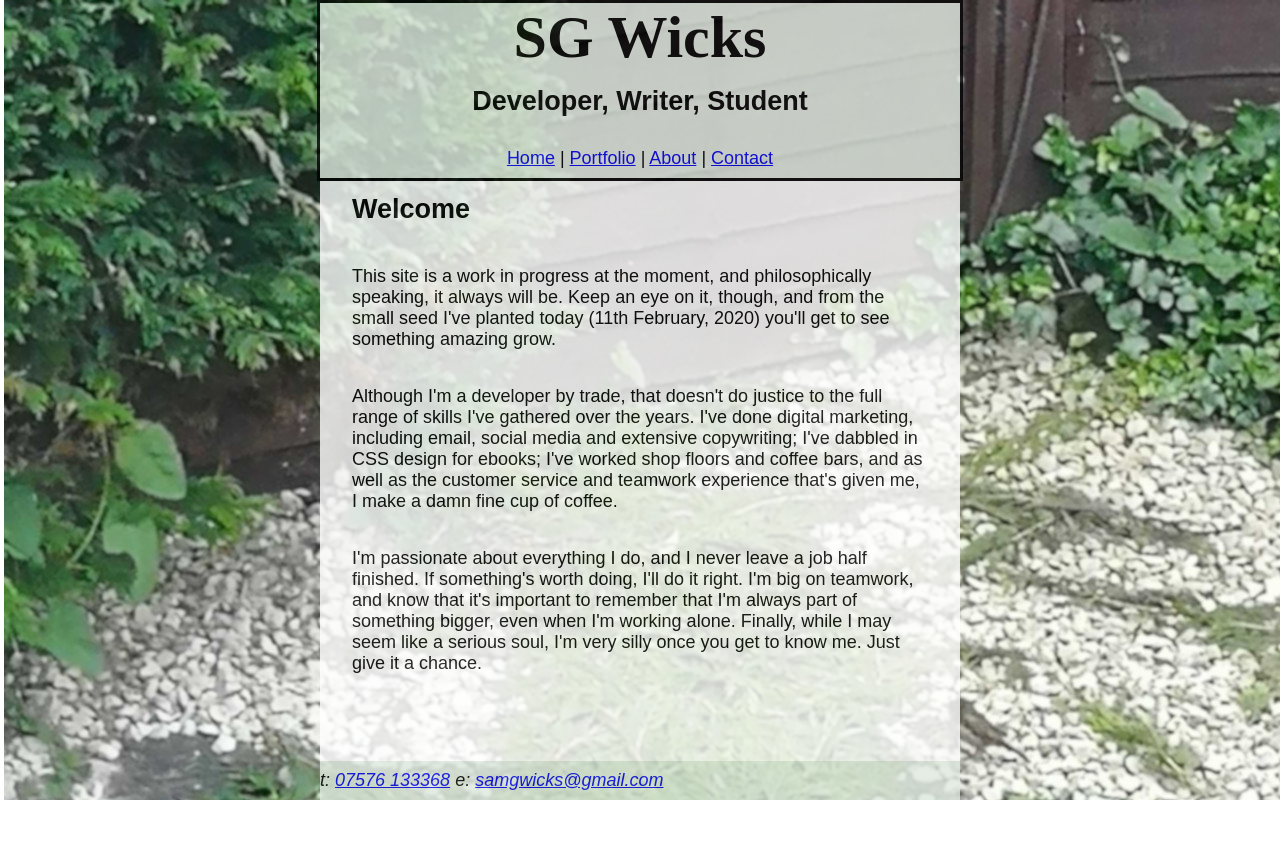
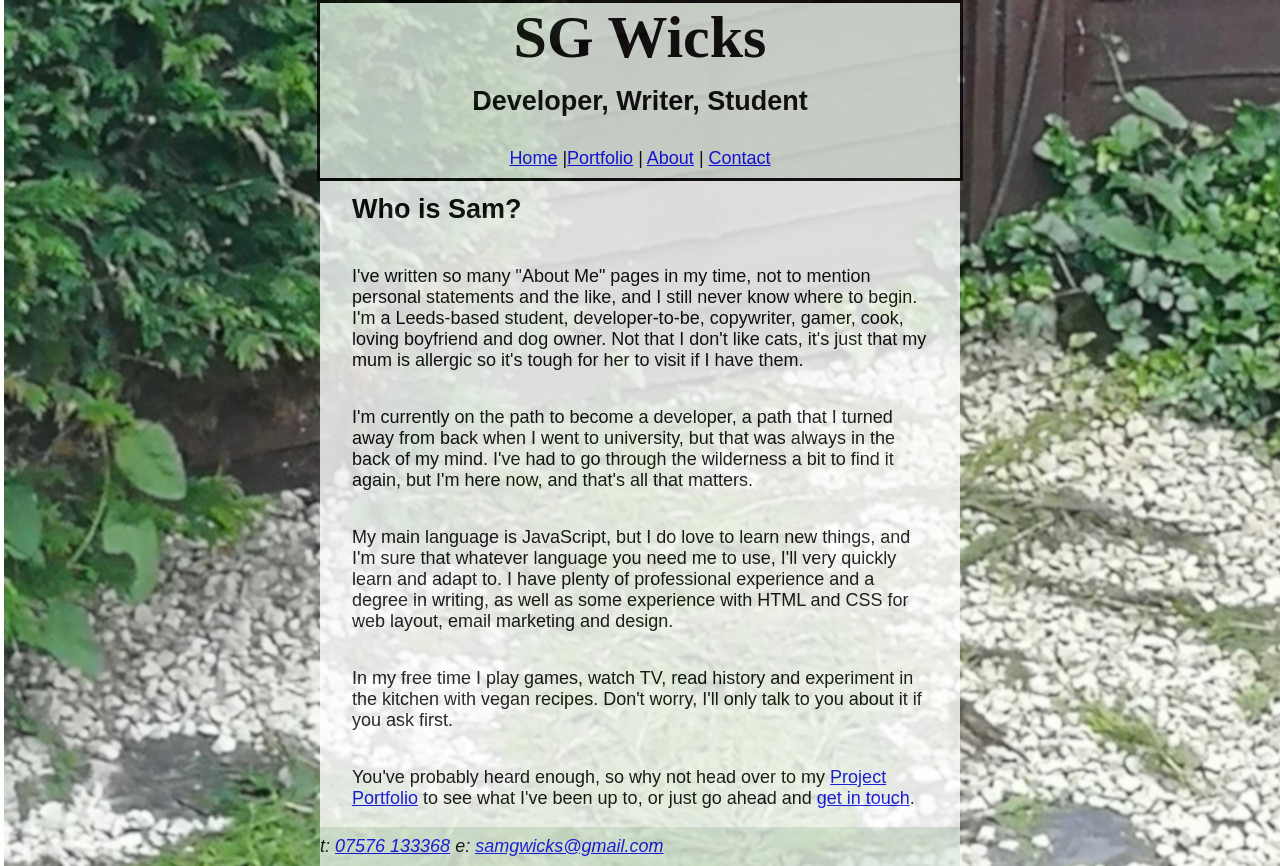
Before and after one commit to sgwicks/portfolio-northcoders, a React (Create React App) app in the folder portfolio/: page /about in a window 1280 px wide. Before the commit the page ends 800 px from the top, so only its background shows below. Built offline with nearby package versions, Linux system fonts and the light colour scheme; the HTML template or start-up script is replaced by a standard one.

Commit message:
Copied about.html to About.jsx. Imported Reach Router

```diff
--- a/portfolio/package.json
+++ b/portfolio/package.json
@@ -3,6 +3,7 @@
   "version": "0.1.0",
   "private": true,
   "dependencies": {
+    "@reach/router": "^1.3.3",
     "@testing-library/jest-dom": "^4.2.4",
     "@testing-library/react": "^9.5.0",
     "@testing-library/user-event": "^7.2.1",
--- a/portfolio/src/App.css
+++ b/portfolio/src/App.css
@@ -58,6 +58,15 @@
   align-items: center;
   background-image: url('./images/Garden2.jpg');
   background-color: #999999;
+  font-family: Arial, Helvetica, sans-serif;
+  font-size: 18px;
+}
+
+.router {
+  flex: auto;
+  display: flex;
+  flex-direction: column;
+  align-items: center;
   font-family: Arial, Helvetica, sans-serif;
   font-size: 18px;
 }
--- a/portfolio/src/App.js
+++ b/portfolio/src/App.js
@@ -3,12 +3,17 @@ import './App.css';
 import Header from './components/Header';
 import Home from './components/Home';
 import Footer from './components/Footer';
+import { Router } from '@reach/router';
+import About from './components/About';
 
 function App() {
   return (
     <div className='App'>
       <Header />
-      <Home />
+      <Router className='router'>
+        <Home path='/' />
+        <About path='/about' />
+      </Router>
       <Footer />
     </div>
   );
--- /dev/null
+++ b/portfolio/src/components/About.jsx
@@ -0,0 +1,41 @@
+import React from 'react';
+
+const About = () => {
+  return (
+    <article>
+      <h2>Who is Sam?</h2>
+      <p>
+        I've written so many "About Me" pages in my time, not to mention
+        personal statements and the like, and I still never know where to begin.
+        I'm a Leeds-based student, developer-to-be, copywriter, gamer, cook,
+        loving boyfriend and dog owner. Not that I don't like cats, it's just
+        that my mum is allergic so it's tough for her to visit if I have them.
+      </p>
+      <p>
+        I'm currently on the path to become a developer, a path that I turned
+        away from back when I went to university, but that was always in the
+        back of my mind. I've had to go through the wilderness a bit to find it
+        again, but I'm here now, and that's all that matters.
+      </p>
+      <p>
+        My main language is JavaScript, but I do love to learn new things, and
+        I'm sure that whatever language you need me to use, I'll very quickly
+        learn and adapt to. I have plenty of professional experience and a
+        degree in writing, as well as some experience with HTML and CSS for web
+        layout, email marketing and design.
+      </p>
+      <p>
+        In my free time I play games, watch TV, read history and experiment in
+        the kitchen with vegan recipes. Don't worry, I'll only talk to you about
+        it if you ask first.
+      </p>
+      <p>
+        You've probably heard enough, so why not head over to my{' '}
+        <a href='portfolio.html'>Project Portfolio</a> to see what I've been up
+        to, or just go ahead and <a href='contact.html'>get in touch</a>.
+      </p>
+    </article>
+  );
+};
+
+export default About;
--- a/portfolio/src/components/Header.jsx
+++ b/portfolio/src/components/Header.jsx
@@ -1,4 +1,5 @@
 import React from 'react';
+import { Link } from '@reach/router';
 
 const Header = () => {
   return (
@@ -6,8 +7,8 @@ const Header = () => {
       <h1 className='header-text'>SG Wicks</h1>
       <h2 className='header-text'>Developer, Writer, Student</h2>
       <nav>
-        <a href='index.html'>Home</a> | <a href='portfolio.html'>Portfolio</a> |{' '}
-        <a href='about.html'>About</a> | <a href='contact.html'>Contact</a>
+        <Link to='/'>Home</Link> |<Link to='/portfolio'>Portfolio</Link> |{' '}
+        <Link to='/about'>About</Link> | <Link to='/contact'>Contact</Link>
       </nav>
     </header>
   );
```
Also changed, not shown: 1 other file (tests, documents, lock files or other folders).
